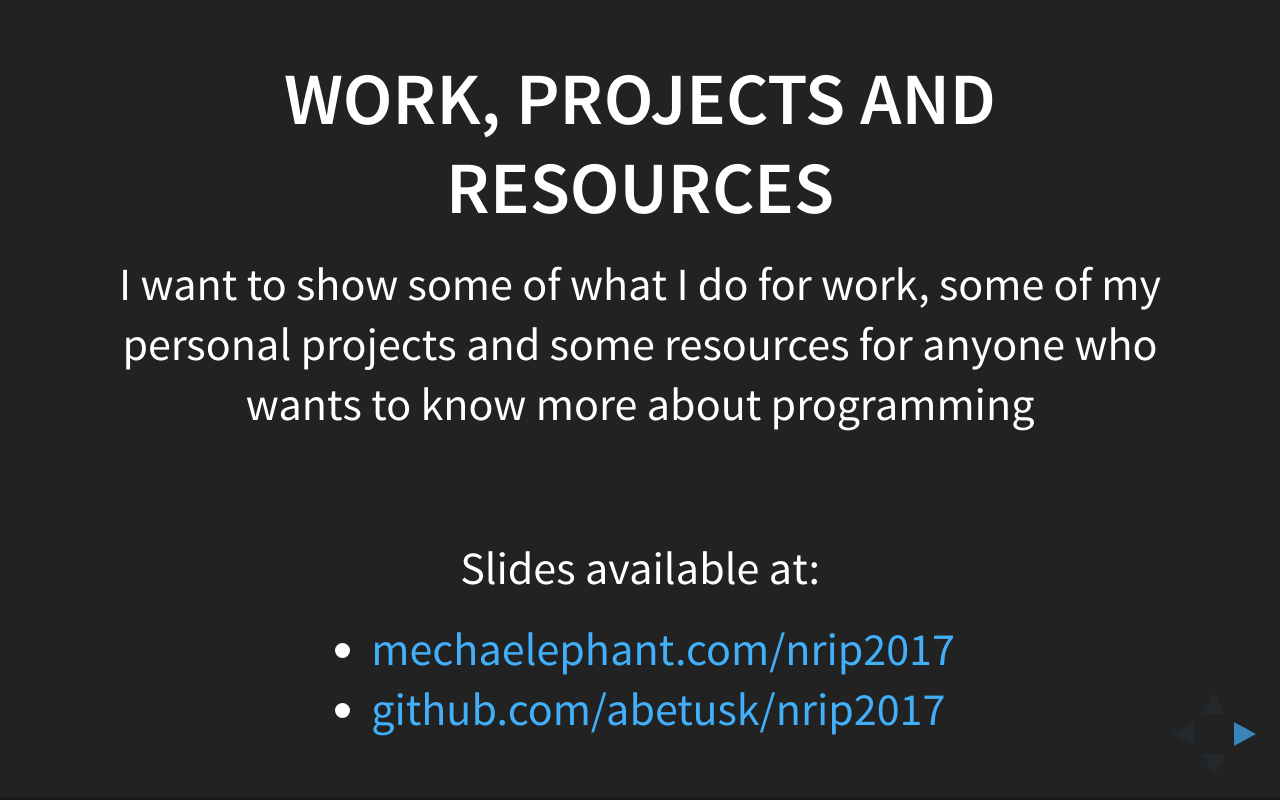
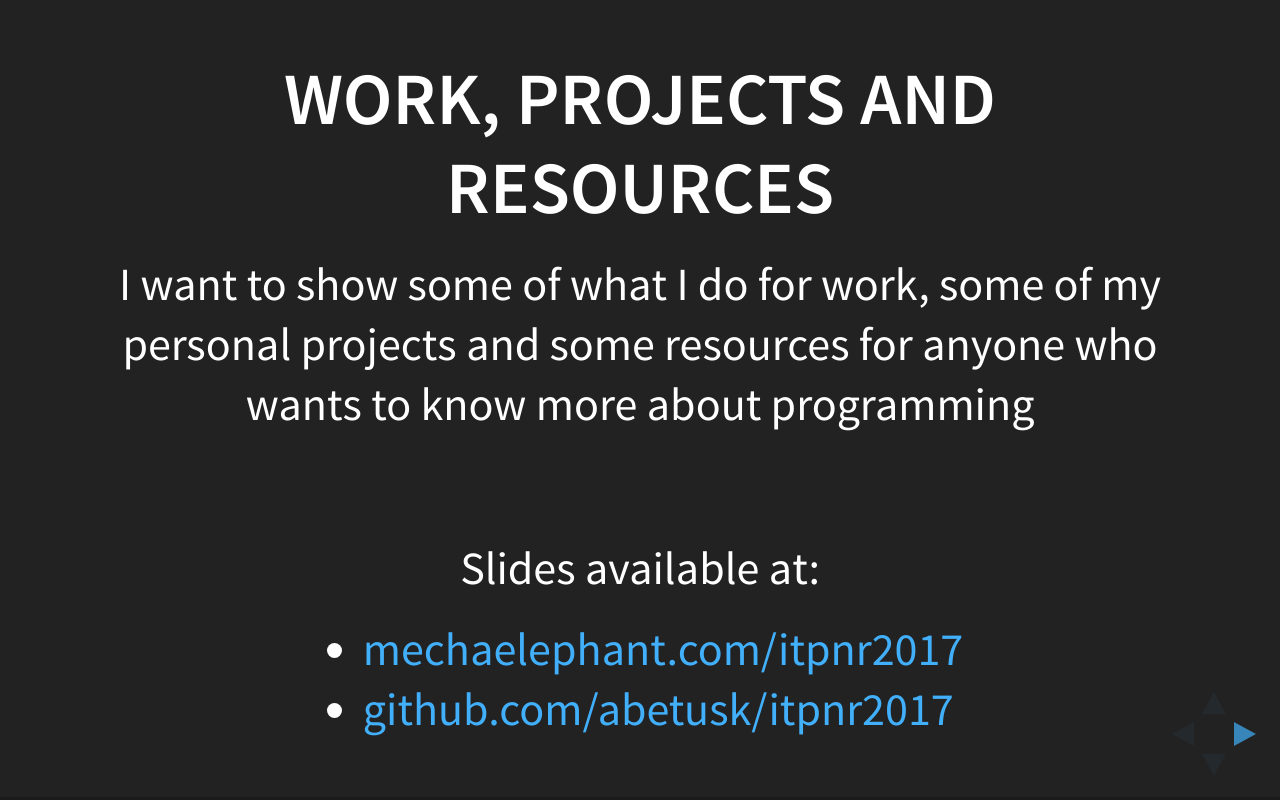
Before and after one commit to abetusk/NRIP2017, a plain HTML site: page index.html in a window 1280 px wide. Drawn offline with Linux system fonts and the light colour scheme.

Commit message:
name change

```diff
--- a/index.html
+++ b/index.html
@@ -34,8 +34,8 @@
           <br>
           <p>Slides available at:</p>
           <ul>
-            <li><a href='https://mechaelephant.com/nrip2017'>mechaelephant.com/nrip2017</a></li>
-            <li><a href='https://github.com/abetusk/nrip2017'>github.com/abetusk/nrip2017</a></li>
+            <li><a href='https://mechaelephant.com/itpnr2017'>mechaelephant.com/itpnr2017</a></li>
+            <li><a href='https://github.com/abetusk/itpnr2017'>github.com/abetusk/itpnr2017</a></li>
           </ul>
         </section>
 
```
